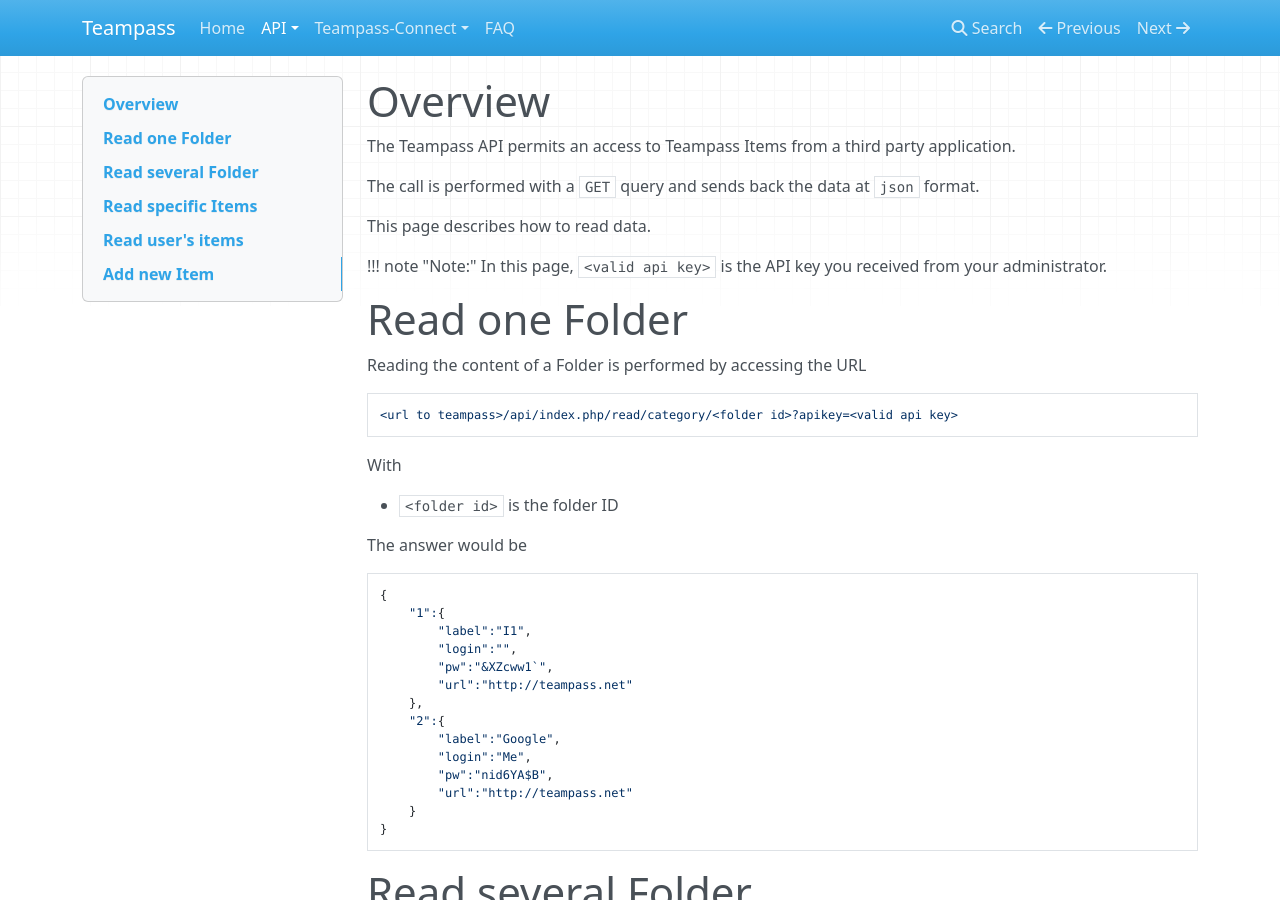
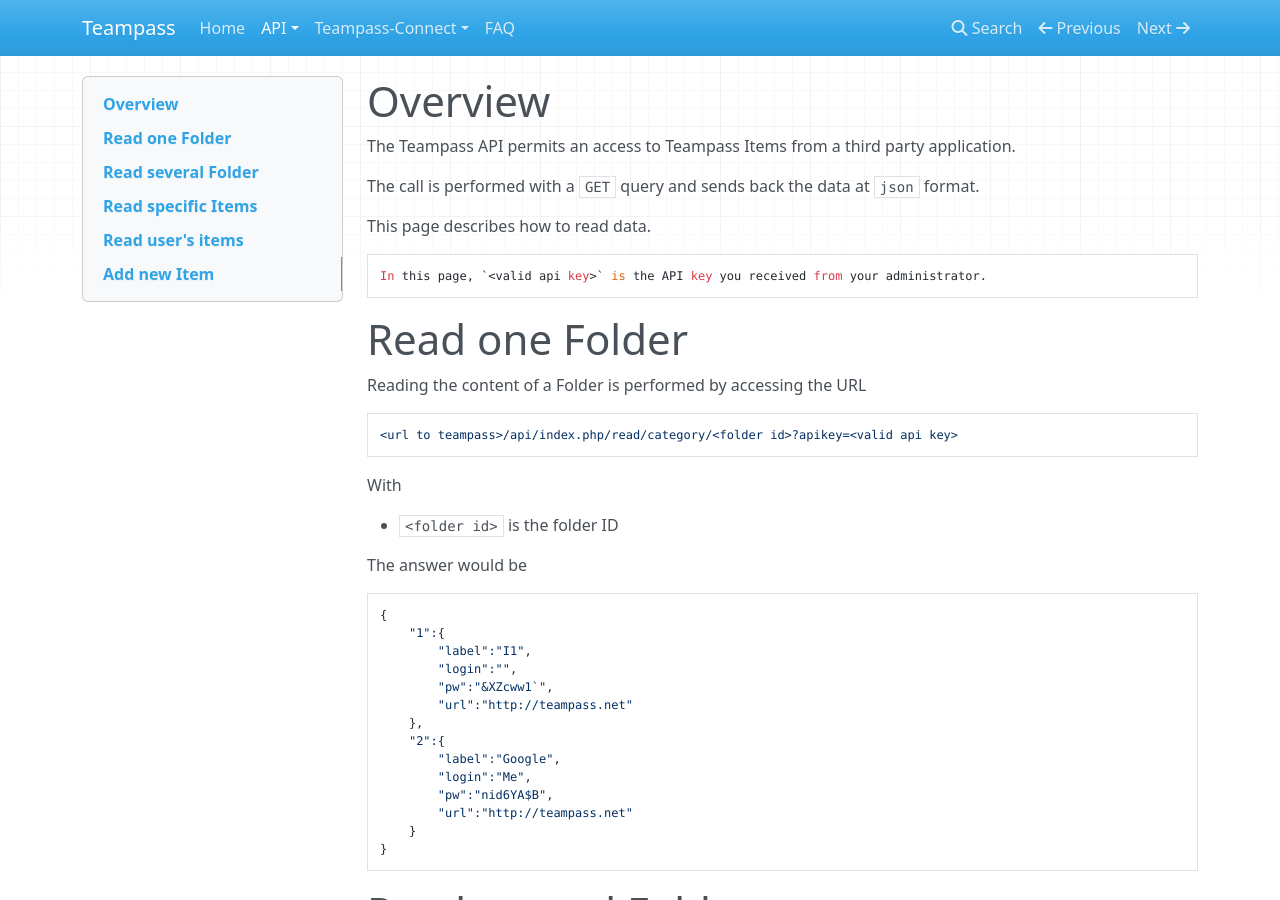
Before and after one commit to nilsteampassnet/teampass_doc, an MkDocs documentation site: the page built from docs/api/api-read.md, in a window 1280 px wide and 900 px high. Built offline with MkDocs 1.6.1, drawn with Linux system fonts in a browser that asks for light colours; nearby versions of some CDN libraries; old or Windows-style settings are respelled for this version of MkDocs.

Commit message:
Updated api-read.md

```diff
--- a/docs/api/api-read.md
+++ b/docs/api/api-read.md
@@ -6,7 +6,6 @@ The call is performed with a `GET` query and sends back the data at `json` forma
 
 This page describes how to read data.
 
-!!! note "Note:"
     In this page, `<valid api key>` is the API key you received from your administrator.
 
 
```
